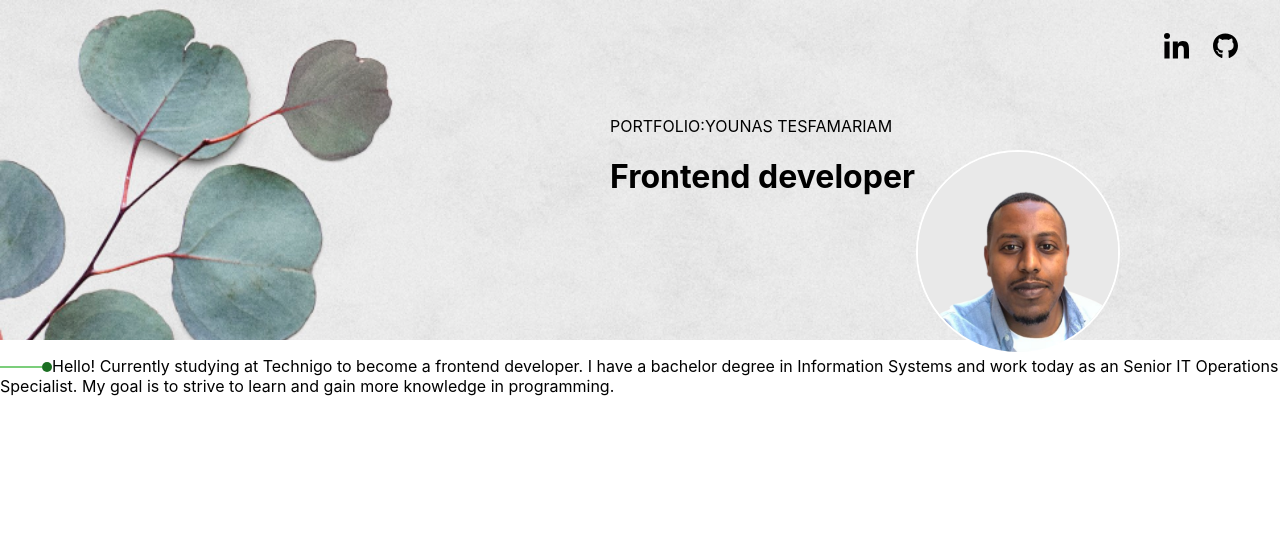
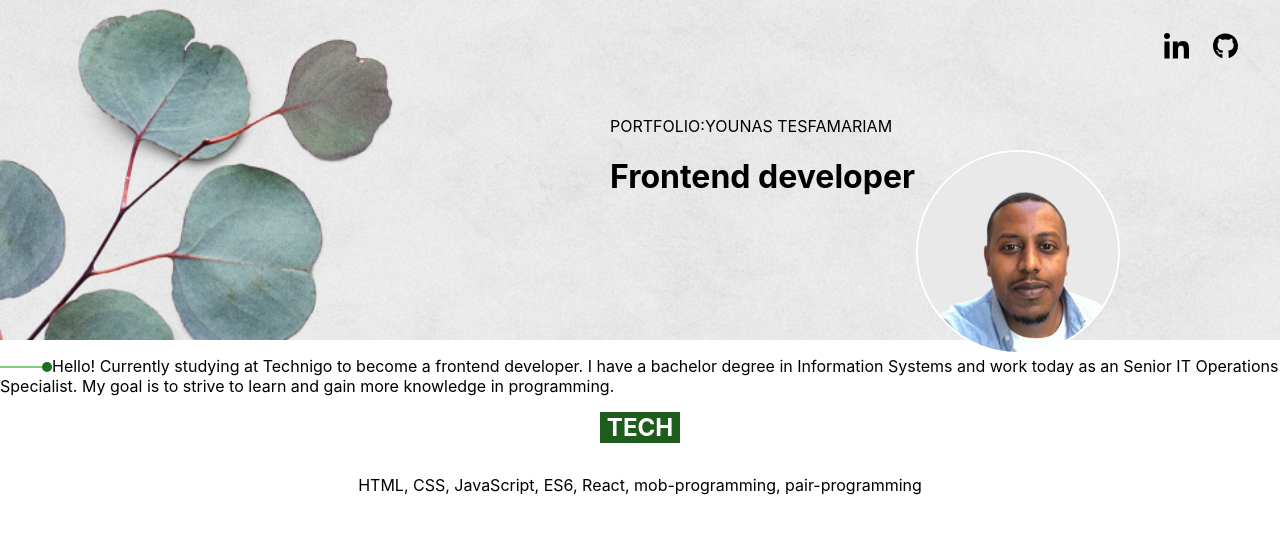
Before and after one commit to Technigo/project-react-portfolio, a React (Create React App) app: page / in a window 1280 px wide. Shown: the top 534 px of the page. Built offline with nearby package versions, Linux system fonts and the light colour scheme.

Commit message:
Created a JSON file and populated it and a Tech component

```diff
--- a/src/App.js
+++ b/src/App.js
@@ -1,12 +1,14 @@
 import React from 'react'
 import Header from 'components/Header'
 import Intro from 'components/Intro'
+import Tech from 'components/Tech'
 
 export const App = () => {
   return (
     <div>
       <Header />
       <Intro />
+      <Tech />
     </div>
   )
 }
--- /dev/null
+++ b/src/components/Tech.js
@@ -0,0 +1,33 @@
+/* eslint-disable linebreak-style */
+import React from 'react';
+import styled from 'styled-components';
+
+const Tech = () => {
+  return (
+    <SectionContainer bgColor="#eeeeee">
+      <SectionHeadings>TECH</SectionHeadings>
+      <SectionText>
+                HTML, CSS, JavaScript, ES6, React, mob-programming, pair-programming
+      </SectionText>
+    </SectionContainer>
+  )
+}
+
+export default Tech;
+
+const SectionContainer = styled.section`
+    display: block;
+    text-align: center;
+    margin-bottom: 50px;
+`
+const SectionHeadings = styled.h2`
+    text-transform: uppercase;
+    color: white;
+    width: fit-content;
+    margin: 0 auto 30px;
+    background-color: #1f5d1e;
+    padding: 1px 7px;
+`
+const SectionText = styled.p`
+    line-height: 1.5;
+`
```
Also changed, not shown: src/data/featured-projects.json (added, +63 -0 lines), src/assets/happy-thoughts.png (added).
